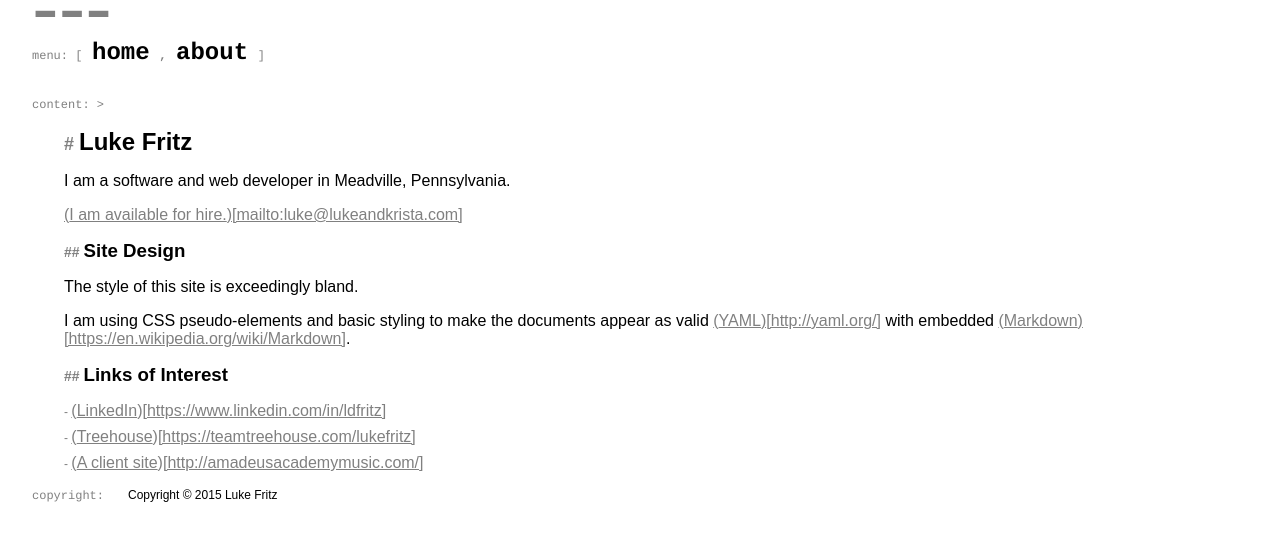
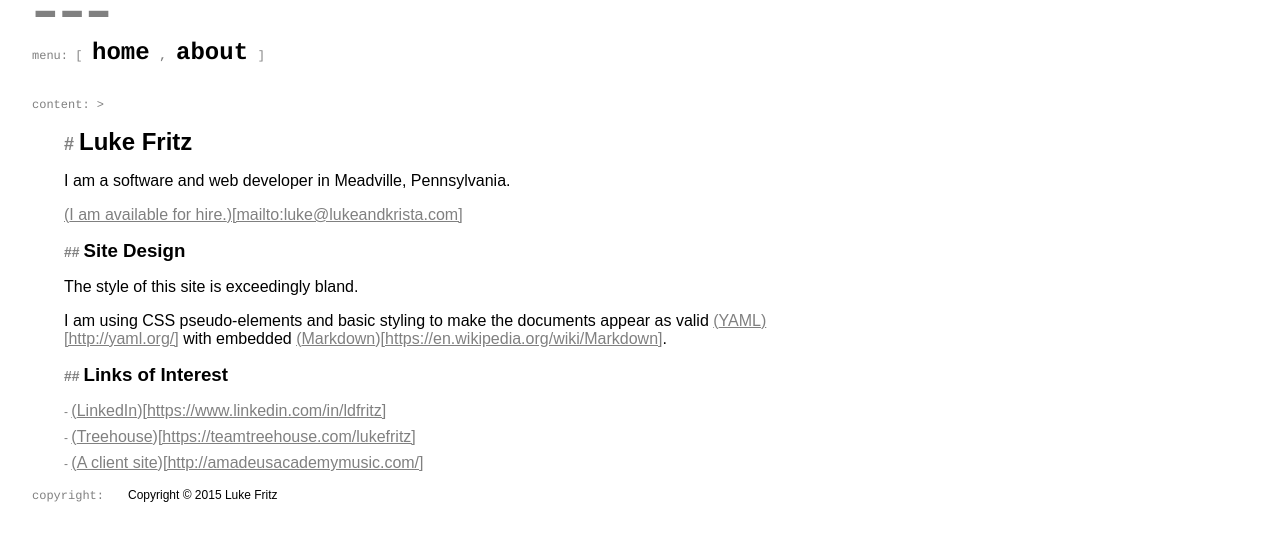
Before and after one commit to ldfritz/tech-blog, a Jekyll site: the page built from about.markdown, in a window 1280 px wide. Shown: the top 541 px of the page. Built offline with Jekyll 4.4.1, drawn with Linux system fonts in a browser that asks for light colours.

Commit message:
Fix the width of paragraphs on pages.
  Fix the width of the standard page paragraph.

```diff
--- a/styles/component/page.css
+++ b/styles/component/page.css
@@ -37,6 +37,10 @@
 
 .Page > h3::before {
   content: '## ';
+}
+
+.Page > p {
+  max-width: 65%;
 }
 
 .Page ul {
```
